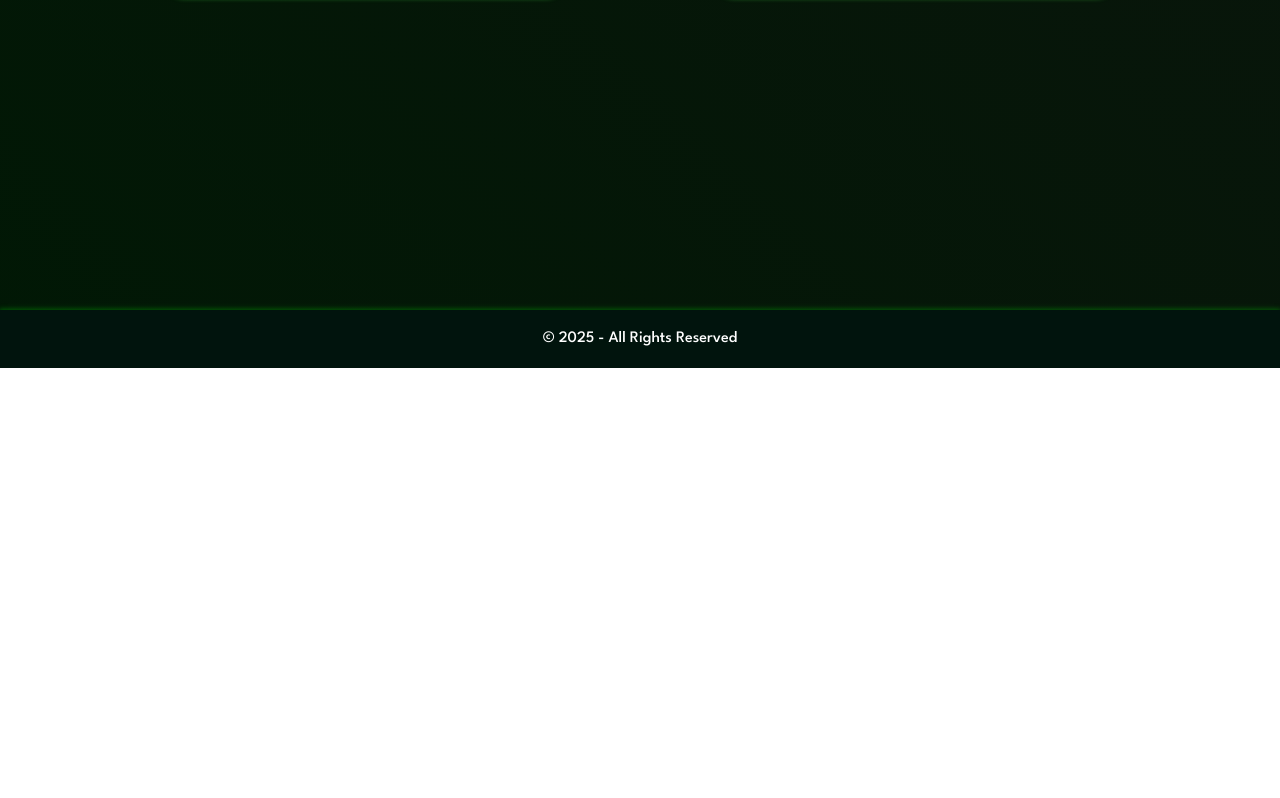
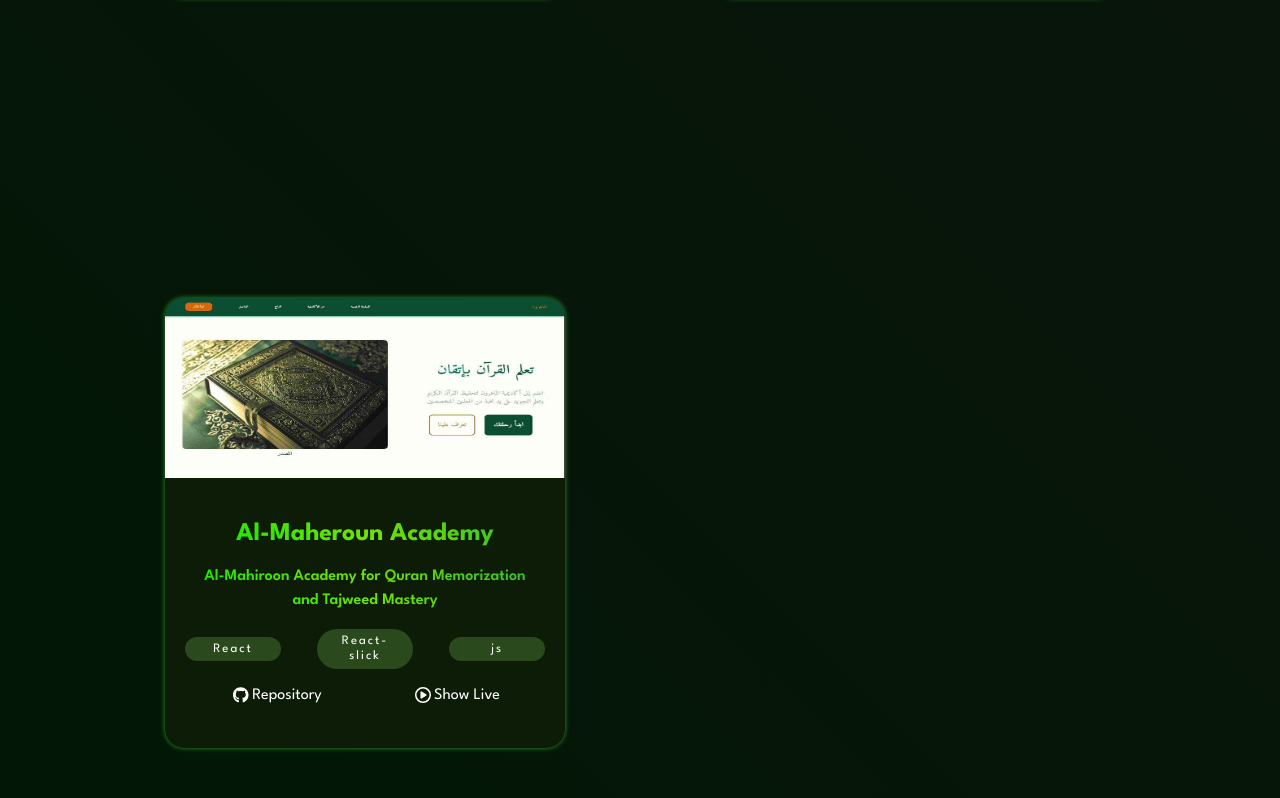
Before and after one commit to AN1001110/Portfolio, a React (Vite) app: page /projects in a window 1280 px wide. Shown: the part 2466-3264 px from the top of the page. Before the commit the page ends 2834 px from the top, so only its background shows below. Built offline with nearby package versions, Linux system fonts and the light colour scheme.

Commit message:
New project done

```diff
--- a/src/pages/Projects.jsx
+++ b/src/pages/Projects.jsx
@@ -3,8 +3,12 @@ import Header from "../components/Header";
 import Footer from "../components/Footer";
 import ProjectCard from "../components/ProjectCard";
 import "../styles/pages/projects.css";
+//  photos
 import agriCalc from "../assets/imgs/agri-calc.jpg";
-import anPortfolio from "../assets/imgs/anPortfolio.jpg"
+import anPortfolio from "../assets/imgs/anPortfolio.jpg";
+import almaheroun from "../assets/imgs/Almaheroun.jpg";
+
+// logos
 import htmlLogo from "../assets/imgs/html.svg";
 import cssLogo from "../assets/imgs/css.svg";
 import jsLogo from "../assets/imgs/js.svg";
@@ -14,7 +18,6 @@ import gitLogo from "../assets/imgs/git.svg";
 import githubLogo from "../assets/imgs/github.png";
 import viteLogo from "../assets/imgs/vite.svg";
 import vsLogo from "../assets/imgs/vscode.svg";
-
 
 export default function Projects() {
   useEffect(() => {
@@ -40,6 +43,45 @@ export default function Projects() {
       </div>
     );
   });
+  const projectsData = [
+    [
+      agriCalc,
+      "Agriculture GPA Calc",
+      "GPA Calculator With Agriculture Deign For Students of Faculty of Agriculture",
+      ["Html", "Css", "Js"],
+      "https://agri-gpa.netlify.app",
+      "https://github.com/AN1001110/Portfolio",
+    ],
+    [
+      anPortfolio,
+      "AN portfolio",
+      "This portfolio website was designed and coded by  AN , drawing design inspiration from other works.",
+      ["Vite", "React"],
+      "https://an-portfolio1x.vercel.app/",
+      "https://github.com/AN1001110/Portfolio",
+    ],
+    [
+      almaheroun,
+      "Al-Maheroun Academy",
+      "Al-Mahiroon Academy for Quran Memorization and Tajweed Mastery",
+      ["React", "React-slick", "js"],
+      "https://almaheroun-academy.vercel.app/",
+      "https://github.com/AN1001110/AlMaheroun-Academy",
+    ],
+  ];
+  const projects = projectsData.map((project, i) => {
+    return (
+      <ProjectCard
+        key={i}
+        imgSrc={project[0]}
+        title={project[1]}
+        content={project[2]}
+        toolsList={project[3]}
+        demo={project[4]}
+        repo={project[5]}
+      />
+    );
+  });
   return (
     <>
       <Header />
@@ -52,29 +94,7 @@ export default function Projects() {
       <section className="sec2-projects">
         <div className="container">
           <h2>Projects</h2>
-          <div className="projectsCards">
-            <ProjectCard
-              title={"Agriculture GPA Calc"}
-              imgSrc={agriCalc}
-              content={
-                "GPA Calculator With Agriculture Deign For Students of Faculty of Agriculture "
-              }
-              toolsList={["Html", "Css", "Js"]}
-              demo={"https://agri-gpa.netlify.app"}
-              repo={"https://github.com/AN1001110/Agri-GPA"}
-            />
-
-            <ProjectCard
-              title={"AN portfolio"}
-              imgSrc={anPortfolio}
-              content={
-                "This portfolio website was designed and coded by  AN , drawing design inspiration from other works."
-              }
-              toolsList={["Vite", "React"]}
-              demo={"https://an-portfolio1x.vercel.app/"}
-              repo={"https://github.com/AN1001110/Portfolio"}
-            />
-          </div>
+          <div className="projectsCards">{projects}</div>
         </div>
       </section>
       <Footer />
```
Also changed, not shown: src/assets/imgs/Almaheroun.jpg (added).
